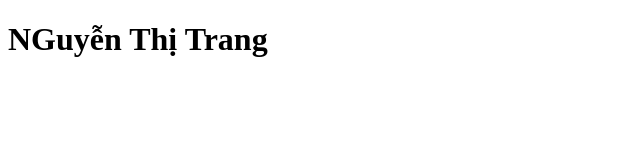
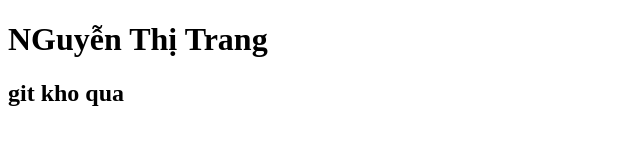
Before and after one commit to TrangNguyen2003/WEB_HIT, a plain HTML site: page Hit_Web/Day3/index.html in a window 1280 px wide. Shown: the whole page, without its empty margins (0-640 px from the left). Drawn offline with Linux system fonts and the light colour scheme.

Commit message:
Update index.html

```diff
--- a/Hit_Web/Day3/index.html
+++ b/Hit_Web/Day3/index.html
@@ -8,5 +8,6 @@
 </head>
 <body>
     <h1>NGuyễn Thị Trang</h1>
+    <h2>git kho qua</h2>
 </body>
 </html>
```
